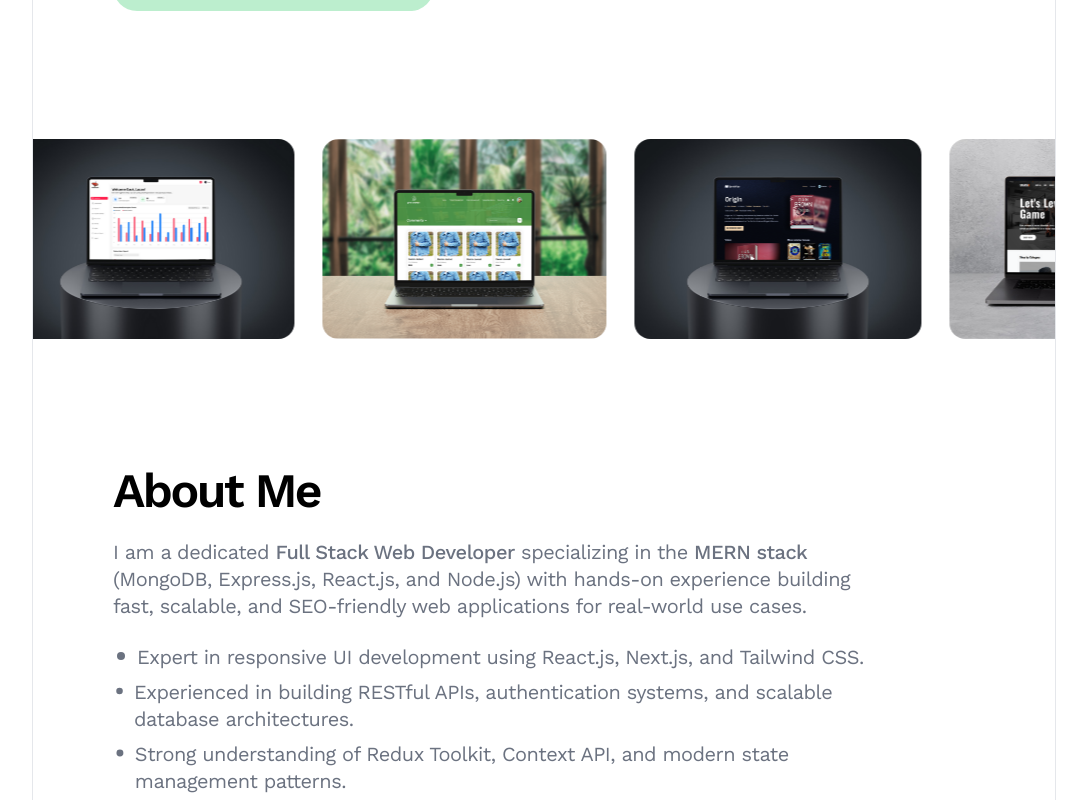
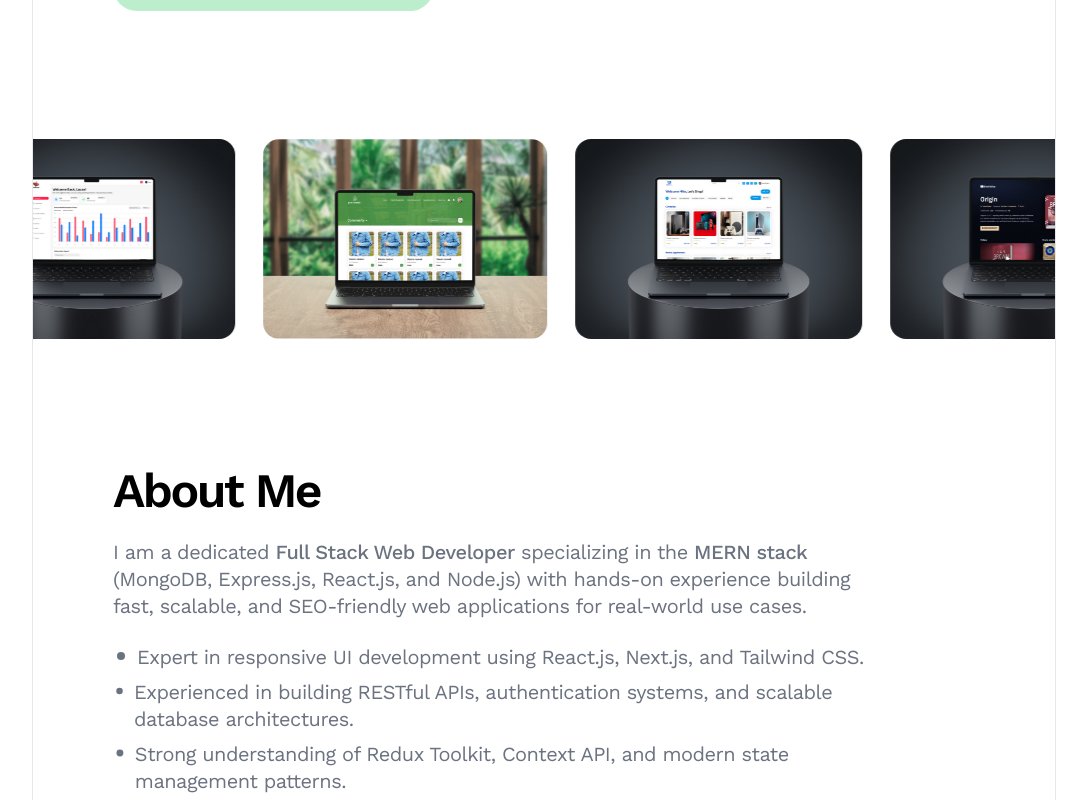
Before and after one commit to ShoaibMuhammad786/full_stack_developer_portfolio, a Next.js app: page / in a window 1280 px wide. Shown: the part 720-1520 px from the top of the page, without its empty margins (96-1183 px from the left). Built offline with nearby package versions, Linux system fonts and the light colour scheme.

Commit message:
add projects

```diff
--- a/constants/projects.js
+++ b/constants/projects.js
@@ -49,6 +49,24 @@ export const PROJECTS = [
       "Product Catalog",
       "Order Management",
       "e-Commerce",
+    ],
+  },
+  {
+    image: "/projects/markettoll.png",
+    title: "Markettoll",
+    description:
+      "Built the complete frontend of a full-stack e-commerce platform from scratch using React (Vite), translating Figma designs into a responsive and production-ready user interface. Integrated RESTful APIs to support core e-commerce workflows including product management, order processing, and order history. Focused on clean architecture, reusable components, and seamless user experience across the entire purchase journey.",
+    url: "https://markettoll.com/",
+    type: "Web App",
+    tech_stack: [
+      "Reactjs",
+      "Tailwind CSS",
+      "Stripe",
+      "Context API",
+      "REST API Integration",
+      "Axios",
+      "Firebase",
+      "Product Catalog",
     ],
   },
   {
```
Also changed, not shown: public/projects/markettoll.png (added).
